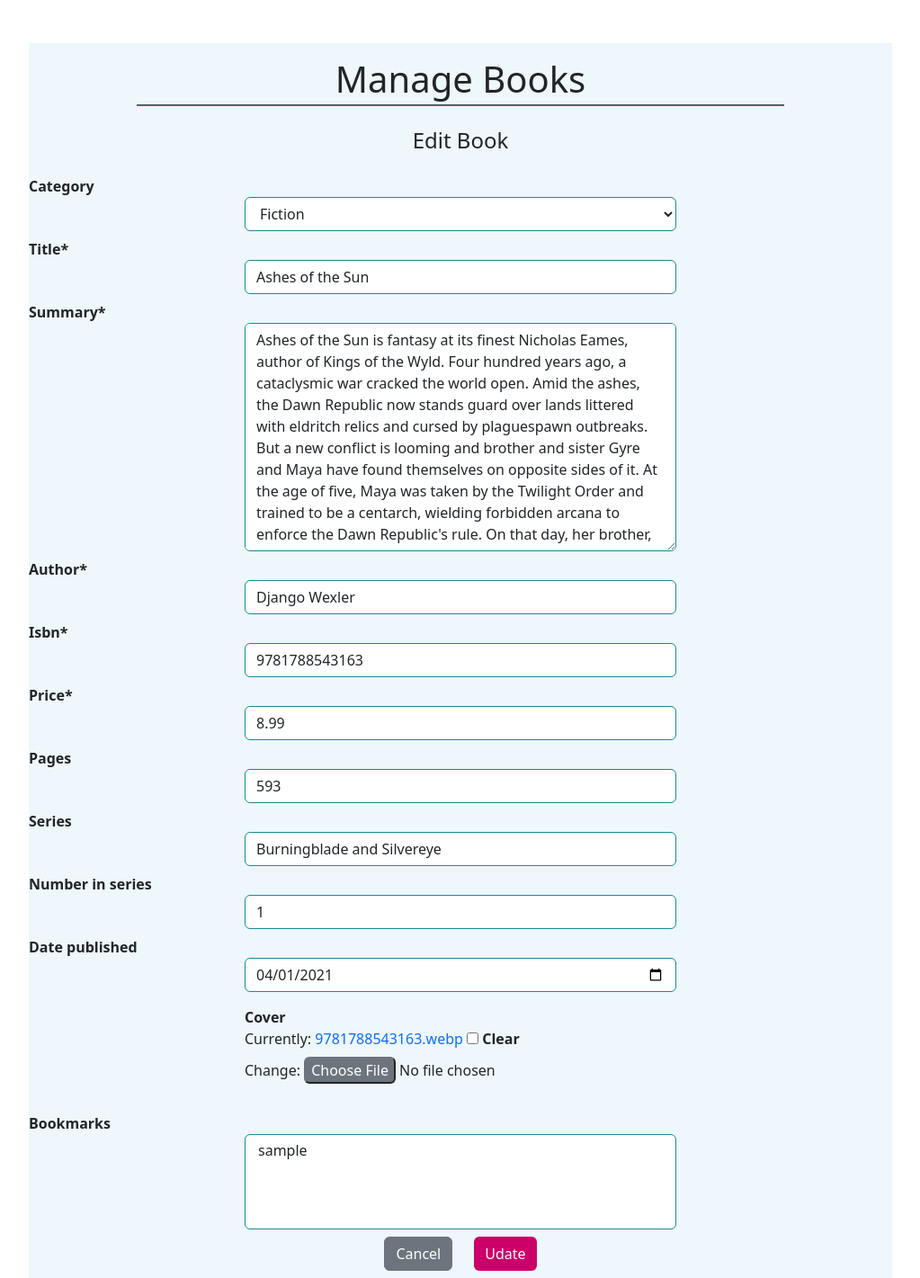
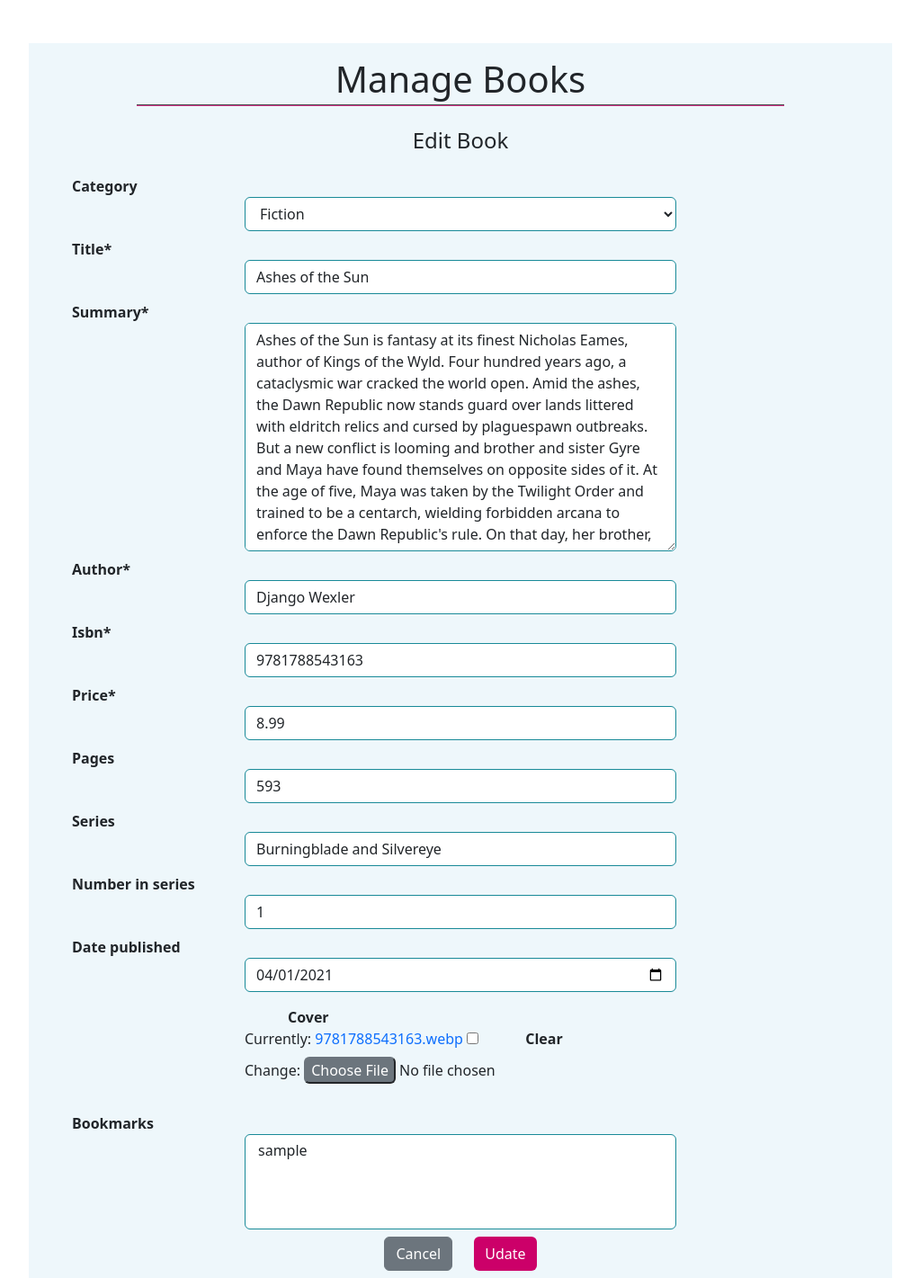
Before and after one commit to Code-Institute-Submissions/abz2489-bookmark-it, a Django app: page /edit/1/ in a window 1280 px wide. Shown: the part 102-1523 px from the top of the page at 90% size, without its empty margins (128-1151 px from the left). Run offline with Django 3.2, Linux system fonts and the light colour scheme; the visitor is signed in with stand-in values (Sample User, id 1); data comes from the database, SQL or seed files in the repository; data that the repository does not hold is empty; some libraries are stand-ins or nearby versions.

Commit message:
Add margin to book form labels

```diff
--- a/books/static/books/css/books.css
+++ b/books/static/books/css/books.css
@@ -57,7 +57,8 @@ p.badge.rounded-pill {
 }
 
 /*ADD BOOK FORM*/
-div#div_id_cover, .invalid-feedback {
+div#div_id_cover
+ {
     margin: auto;
     width: 50%;
     margin-top: 1rem;
@@ -85,4 +86,9 @@ input::file-selector-button {
 
 label {
     font-weight: bold;
+    margin-left: 3rem;
 }
+
+.hide {
+    display: none;
+}
```
